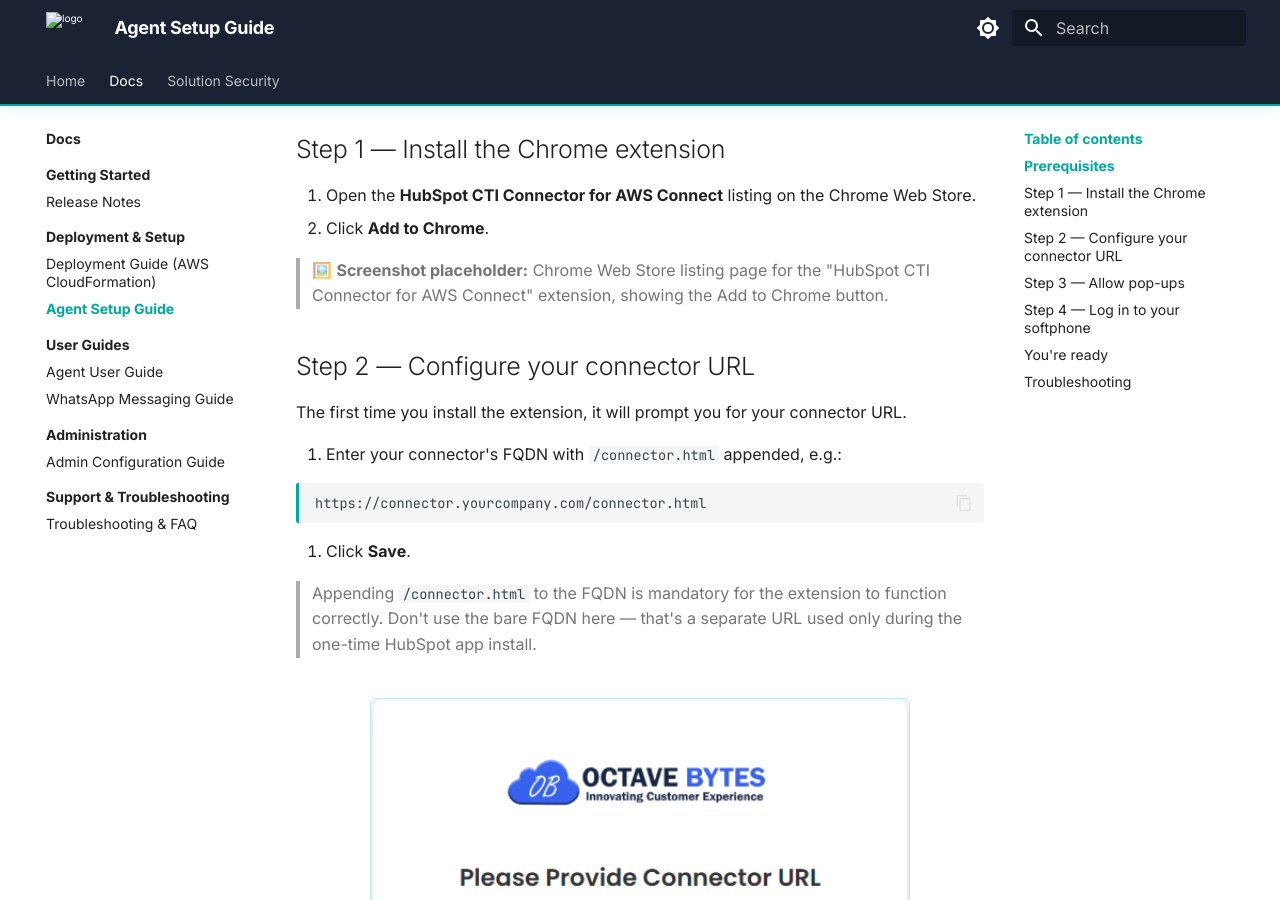
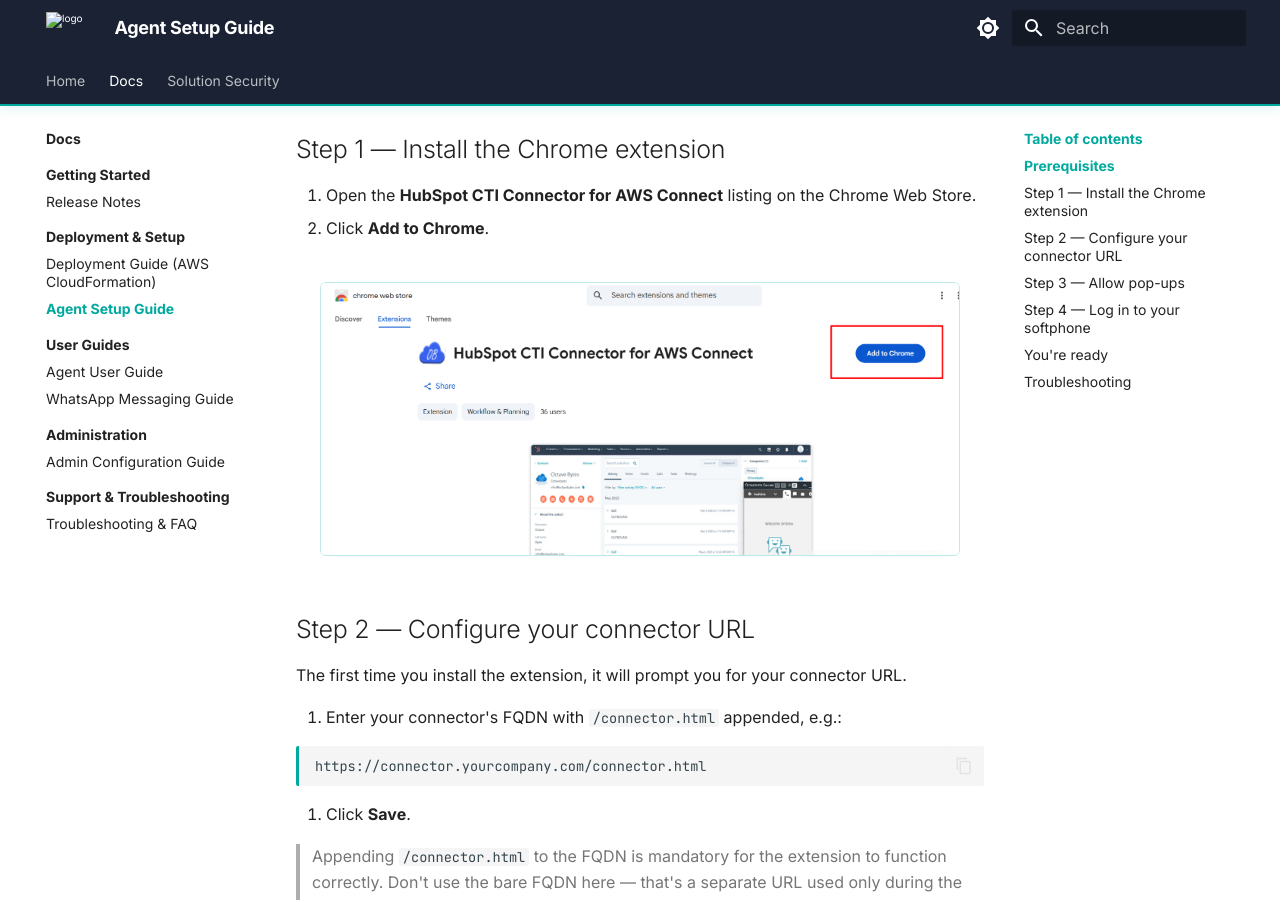
Before and after one commit to octavebytes/Hubspot, an MkDocs documentation site: the page built from docs/deployment/agent-setup.md, in a window 1280 px wide and 900 px high, scrolled down 517 px. Built offline with MkDocs 1.6.1 and Material for MkDocs 9.7.7, drawn with Linux system fonts in a browser that asks for light colours.

Commit message:
add screen short

```diff
--- a/docs/deployment/agent-setup.md
+++ b/docs/deployment/agent-setup.md
@@ -13,8 +13,9 @@
 
 1. Open the **HubSpot CTI Connector for AWS Connect** listing on the Chrome Web Store.
 2. Click **Add to Chrome**.
-
-> 🖼️ **Screenshot placeholder:** Chrome Web Store listing page for the "HubSpot CTI Connector for AWS Connect" extension, showing the Add to Chrome button.
+<figure class="doc-figure" markdown="1">
+![Allowing pop-ups for the connector URL in Chrome](../assets/deployment-guide/figure-24-extension.png){ width="640" }
+</figure>
 
 ## Step 2 — Configure your connector URL
 
```
Also changed, not shown: docs/deployment/deployment-guide.md (+2 -1 lines), docs/assets/deployment-guide/figure-24-extension.png (added).
